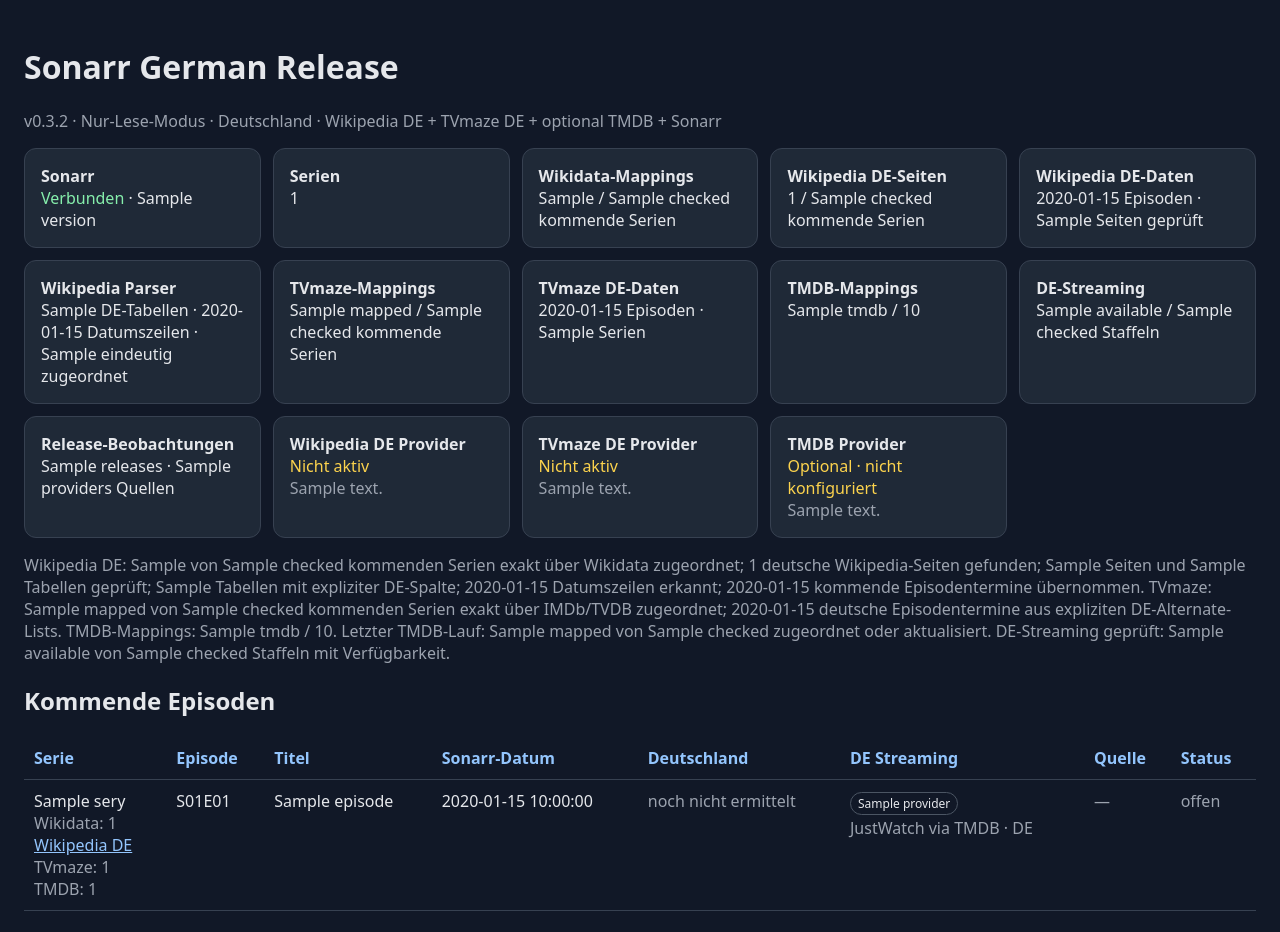
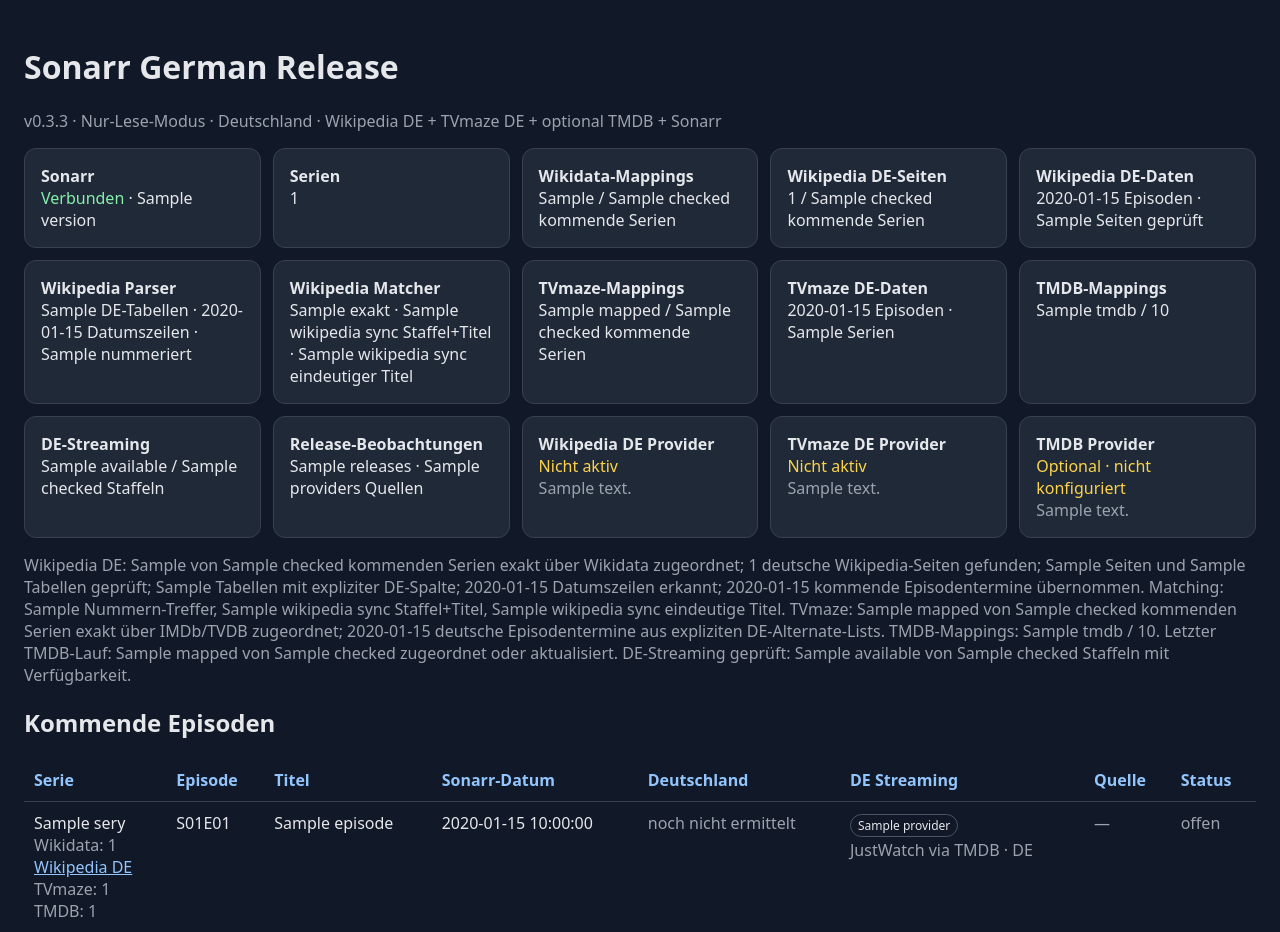
Before and after one commit to 2CrAzYTV/sonarr-german-release, a Python web app: template app/templates/index.html in a window 1280 px wide. Shown: the top 932 px of the page. Run offline with Jinja, Linux system fonts and the light colour scheme; the template is opened without the code that fills it: most values are stand-ins (such as "Sample title", 1, 10 or a date in 2020).

Commit message:
Show v0.3.3 Wikipedia matching diagnostics

```diff
--- a/app/templates/index.html
+++ b/app/templates/index.html
@@ -22,7 +22,7 @@
 <body>
 <main>
   <h1>Sonarr German Release</h1>
-  <p class="muted">v0.3.2 · Nur-Lese-Modus · Deutschland · Wikipedia DE + TVmaze DE + optional TMDB + Sonarr</p>
+  <p class="muted">v0.3.3 · Nur-Lese-Modus · Deutschland · Wikipedia DE + TVmaze DE + optional TMDB + Sonarr</p>
 
   {% if error %}
     <div class="card bad"><strong>Sonarr-Verbindung fehlgeschlagen:</strong> {{ error }}</div>
@@ -37,7 +37,8 @@
     <div class="card"><strong>Wikidata-Mappings</strong><br>{{ wikipedia_sync.wikidata_mapped }} / {{ wikipedia_sync.checked }} kommende Serien</div>
     <div class="card"><strong>Wikipedia DE-Seiten</strong><br>{{ wikipedia_sync.dewiki_pages }} / {{ wikipedia_sync.checked }} kommende Serien</div>
     <div class="card"><strong>Wikipedia DE-Daten</strong><br>{{ wikipedia_sync.release_dates }} Episoden · {{ wikipedia_sync.pages_checked }} Seiten geprüft</div>
-    <div class="card"><strong>Wikipedia Parser</strong><br>{{ wikipedia_sync.de_tables }} DE-Tabellen · {{ wikipedia_sync.dated_rows }} Datumszeilen · {{ wikipedia_sync.matched_rows }} eindeutig zugeordnet</div>
+    <div class="card"><strong>Wikipedia Parser</strong><br>{{ wikipedia_sync.de_tables }} DE-Tabellen · {{ wikipedia_sync.dated_rows }} Datumszeilen · {{ wikipedia_sync.matched_rows }} nummeriert</div>
+    <div class="card"><strong>Wikipedia Matcher</strong><br>{{ wikipedia_sync.exact_matches }} exakt · {{ wikipedia_sync.season_title_matches }} Staffel+Titel · {{ wikipedia_sync.unique_title_matches }} eindeutiger Titel</div>
     <div class="card"><strong>TVmaze-Mappings</strong><br>{{ tvmaze_sync.mapped }} / {{ tvmaze_sync.checked }} kommende Serien</div>
     <div class="card"><strong>TVmaze DE-Daten</strong><br>{{ tvmaze_sync.release_dates }} Episoden · {{ tvmaze_sync.de_lists }} Serien</div>
     <div class="card"><strong>TMDB-Mappings</strong><br>{{ mapping.tmdb }} / {{ mapping.total }}</div>
@@ -61,7 +62,7 @@
   </div>
 
   <p class="muted">
-    Wikipedia DE: {{ wikipedia_sync.wikidata_mapped }} von {{ wikipedia_sync.checked }} kommenden Serien exakt über Wikidata zugeordnet; {{ wikipedia_sync.dewiki_pages }} deutsche Wikipedia-Seiten gefunden; {{ wikipedia_sync.pages_checked }} Seiten und {{ wikipedia_sync.tables_seen }} Tabellen geprüft; {{ wikipedia_sync.de_tables }} Tabellen mit expliziter DE-Spalte; {{ wikipedia_sync.dated_rows }} Datumszeilen erkannt; {{ wikipedia_sync.release_dates }} kommende Episodentermine übernommen{% if wikipedia_sync.errors %}, {{ wikipedia_sync.errors }} Fehler{% endif %}.
+    Wikipedia DE: {{ wikipedia_sync.wikidata_mapped }} von {{ wikipedia_sync.checked }} kommenden Serien exakt über Wikidata zugeordnet; {{ wikipedia_sync.dewiki_pages }} deutsche Wikipedia-Seiten gefunden; {{ wikipedia_sync.pages_checked }} Seiten und {{ wikipedia_sync.tables_seen }} Tabellen geprüft; {{ wikipedia_sync.de_tables }} Tabellen mit expliziter DE-Spalte; {{ wikipedia_sync.dated_rows }} Datumszeilen erkannt; {{ wikipedia_sync.release_dates }} kommende Episodentermine übernommen. Matching: {{ wikipedia_sync.exact_matches }} Nummern-Treffer, {{ wikipedia_sync.season_title_matches }} Staffel+Titel, {{ wikipedia_sync.unique_title_matches }} eindeutige Titel{% if wikipedia_sync.errors %}, {{ wikipedia_sync.errors }} Fehler{% endif %}.
     TVmaze: {{ tvmaze_sync.mapped }} von {{ tvmaze_sync.checked }} kommenden Serien exakt über IMDb/TVDB zugeordnet; {{ tvmaze_sync.release_dates }} deutsche Episodentermine aus expliziten DE-Alternate-Lists{% if tvmaze_sync.errors %}, {{ tvmaze_sync.errors }} Fehler{% endif %}.
     TMDB-Mappings: {{ mapping.tmdb }} / {{ mapping.total }}.
     {% if tmdb_sync.checked %}Letzter TMDB-Lauf: {{ tmdb_sync.mapped }} von {{ tmdb_sync.checked }} zugeordnet oder aktualisiert{% if tmdb_sync.errors %}, {{ tmdb_sync.errors }} Fehler{% endif %}.{% endif %}
```
